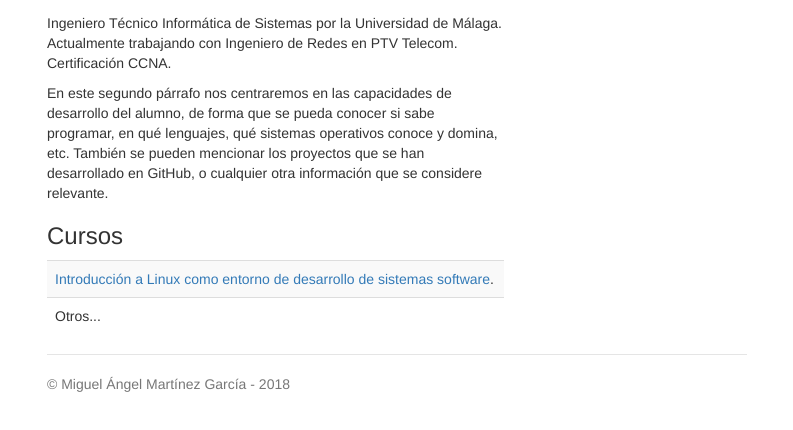
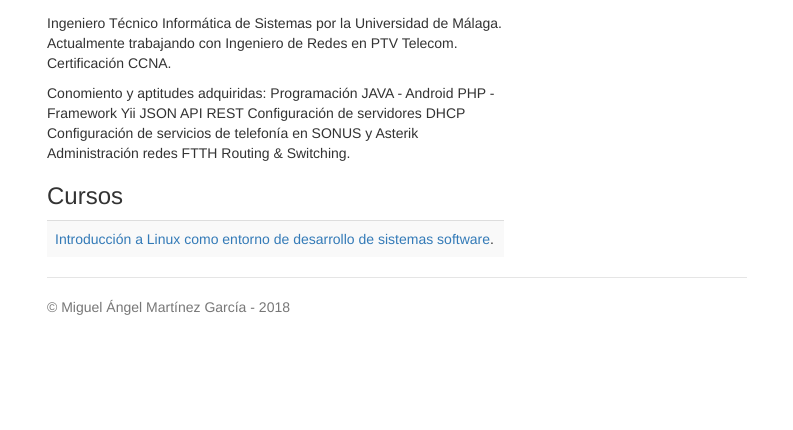
Before and after one commit to mamg84/mamg84.github.io, a plain HTML site: page index.html in a window 1280 px wide. Shown: the part 238-668 px from the top of the page, without its empty margins (243-1036 px from the left). Drawn offline with nearby package versions, Linux system fonts and the light colour scheme.

Commit message:
Primera página web final v1.0

```diff
--- a/index.html
+++ b/index.html
@@ -43,12 +43,19 @@
           <br>
           <p>Ingeniero Técnico Informática de Sistemas por la Universidad de Málaga. Actualmente trabajando con Ingeniero de Redes en PTV Telecom. Certificación CCNA. </p>
 
-          <p>En este segundo párrafo nos centraremos en las capacidades de desarrollo del alumno, de forma que se pueda conocer si sabe programar, en qué lenguajes, qué sistemas operativos conoce y domina, etc. También se pueden mencionar los proyectos que se han desarrollado en GitHub, o cualquier otra información que se considere relevante.</p>
+          <p>Conomiento y aptitudes adquiridas:
+          	Programación JAVA - Android
+          	PHP - Framework Yii
+          	JSON
+          	API REST
+          	Configuración de servidores DHCP
+          	Configuración de servicios de telefonía en SONUS y Asterik
+          	Administración redes FTTH
+          	Routing & Switching.</p>
 
           <h3>Cursos</h3>
           <table class='table table-striped'>
             <tr><td><a href="https://www.miriadax.net" target="blank">Introducción a Linux como entorno de desarrollo de sistemas software</a>.</td></tr>
-            <tr><td>Otros...</td></tr>
           </table>
         </div>
       </div>
```
